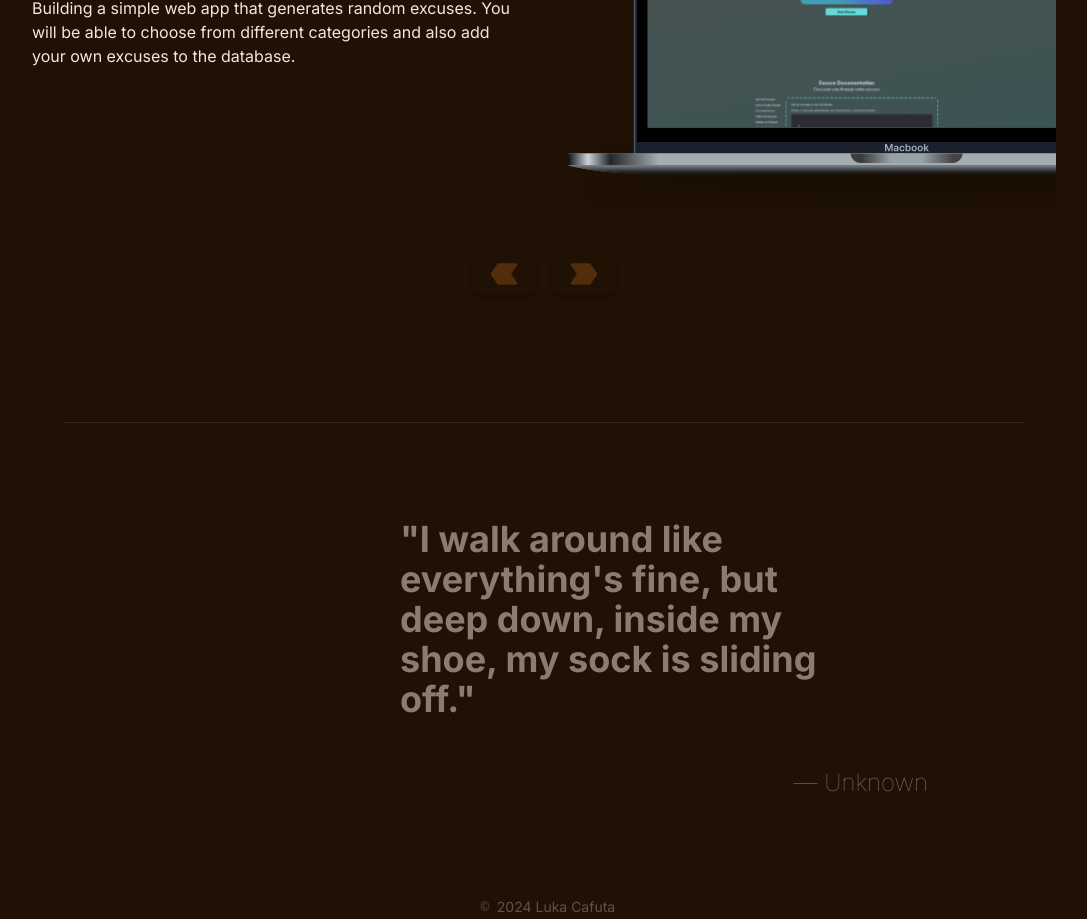
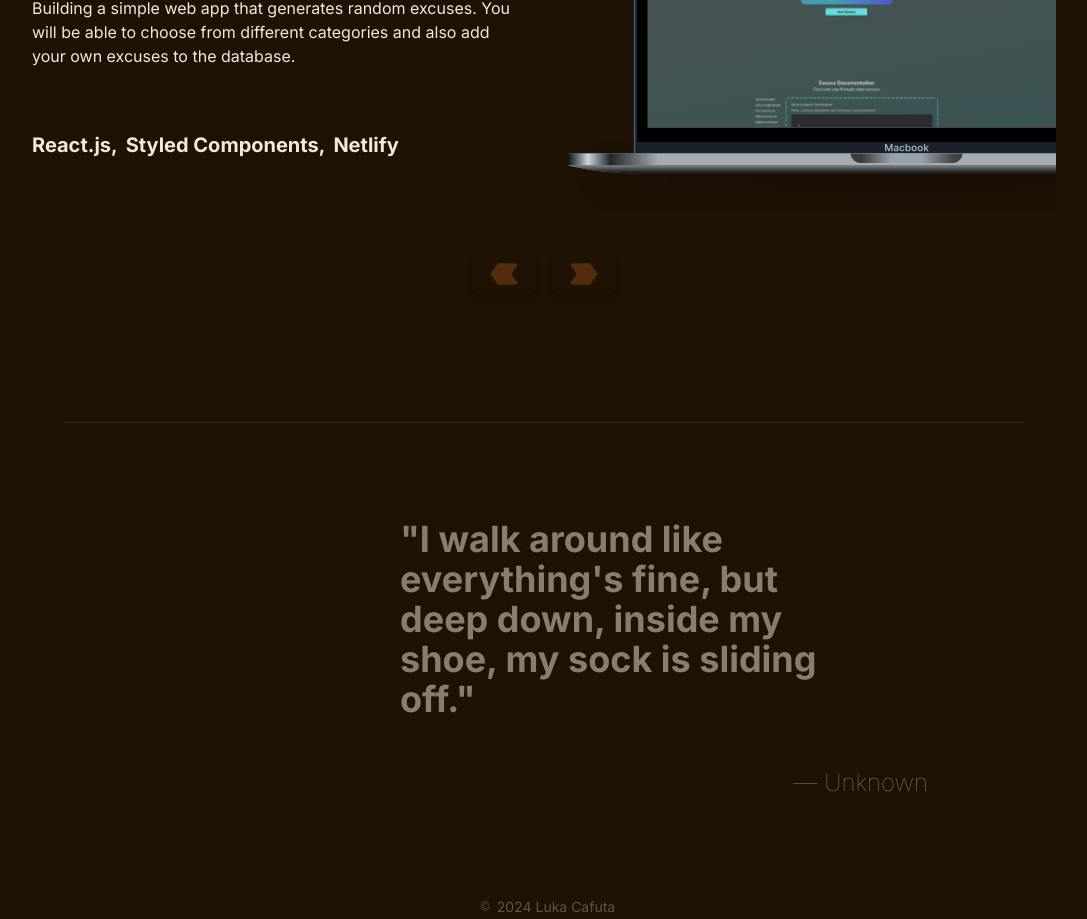
Before and after one commit to lukacafuta/Portfolio, a React (Vite) app: page / in a window 1280 px wide. Shown: the part 2360-3279 px from the top of the page, without its empty margins (96-1183 px from the left). Built offline with nearby package versions, Linux system fonts and the light colour scheme.

Commit message:
changed technologies colour to be more minimalistic

```diff
--- a/src/components/Project.jsx
+++ b/src/components/Project.jsx
@@ -7,7 +7,7 @@ export default function Project( {project} ) {
                     {/* adds a zero if id is single digit */}
                     <h2 className="text-2xl text-custom-dark-chocolate-brown dark:text-custom-light-chocolate-brown">{project.title}</h2>
                     <div className="text-custom-dark-chocolate-brown dark:text-custom-light-chocolate-brown">{project.description}</div>
-                    <ul className="flex flex-row gap-2 text-xl font-bold flex-wrap text-custom-milk-chocolate-brown dark:text-custom-dark-chocolate-brown">
+                    <ul className="flex flex-row gap-2 text-xl font-bold flex-wrap text-custom-dark-chocolate-brown dark:text-custom-light-chocolate-brown">
                         {project.technologies.map((tech, index) => (
                             <li key={index}>{tech}</li>
                         ))}
```
